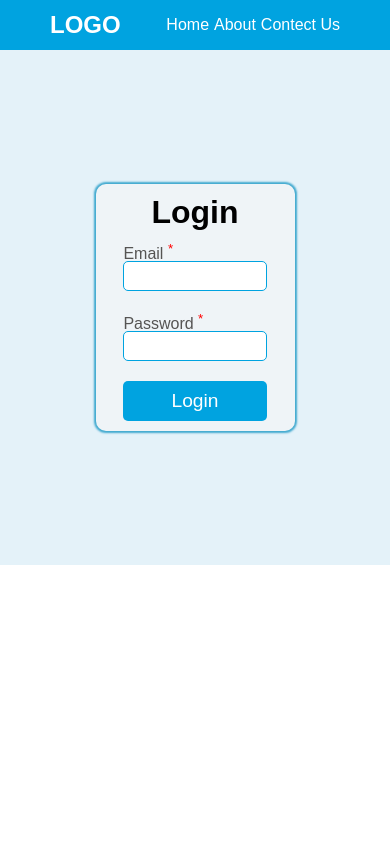
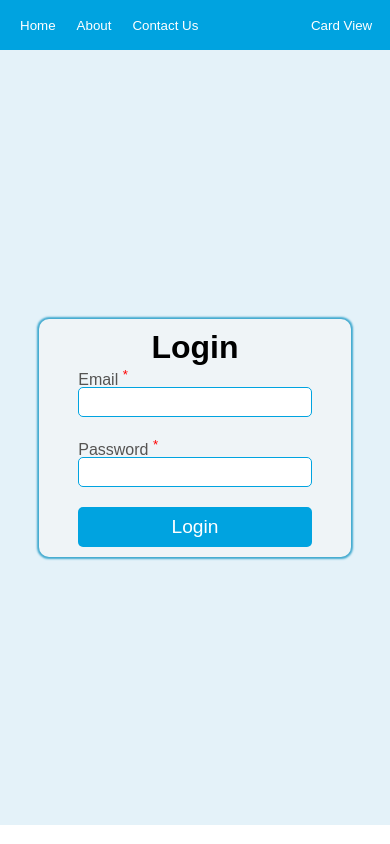
Before and after one commit to Ankur-sahu/coral-mango, a React (Create React App) app: page / in a window 390 px wide. Built offline with nearby package versions, Linux system fonts and the light colour scheme.

Commit message:
section 1 and 2 completed

```diff
--- a/src/App.js
+++ b/src/App.js
@@ -5,11 +5,14 @@ import Navbar from './layouts/Navbar';
 import Login from './components/login/Login';
 import Dashboard from './components/dashboard/Dashboard';
 import { ToastContainer } from 'react-toastify';
+import Context from './contexts/Context';
 
 
 function App() {
   return (
+
     <BrowserRouter>
+      <Context>
         <Navbar />
         <ToastContainer
           position="top-center"
@@ -19,6 +22,7 @@ function App() {
           <Route path='/dashboard' element={<Dashboard />} />
           <Route path='/*' element={<main><div className='display-row container'>Page Not Found</div></main>} />
         </Routes>
+      </Context>
     </BrowserRouter>
   );
 }
--- a/src/assets/css/App.css
+++ b/src/assets/css/App.css
@@ -14,14 +14,26 @@ nav{
   color: #fff;
   background-color: #00a3e0;
 }
-.logo{
+.left-menu{
 width: 20%;
-font-size: x-large;
-font-weight: 900;
 }
+.left-menu>ul{
+  list-style: none;
+}
+.left-menu>ul>li{
+  padding: 5px;
+  cursor: pointer;
+  border-radius: 5px;
+}
+
 .menu-items>div{
+  padding: 5px 2px;
   position: relative;
   cursor: pointer;
+  border-radius: 5px;
+}
+.left-menu>ul>li:hover,.menu-items>div:hover{
+  background-color: #0b769c;
 }
 .menu-items>div>img{
   width: 20px;
@@ -32,7 +44,7 @@ font-weight: 900;
 .menu-items>div>div{
   padding: 5px;
   position: absolute;
-  top: 20px;
+  top: 30px;
   color: black;
   background-color: #fff;
   border: 1px solid black;
@@ -58,12 +70,9 @@ font-weight: 900;
   justify-content: flex-end;
   gap: 5px;
 }
-.menu-items>ul{
-  list-style: none;
-}
 main{
   width: 100%;
-  height: 515px;
+  height: 575px;
   background-color: #e4f2f9;
 }
 .container{
@@ -126,7 +135,7 @@ form>button{
 .dashboard-page{
   width: 100%;
   padding: 50px;
-  border: 1px solid red;
+  /* border: 1px solid red; */
 }
 .dashboard{
   width: 100%;
@@ -146,6 +155,10 @@ form>button{
   color: #fff;
   border: none;
   border-radius: 5px;
+}
+.banner-container{
+  width: 100%;
+  height: 30px;
 }
 .banner{
   padding: 10px;
@@ -226,3 +239,132 @@ border: 1px solid #dddddd;
 .card-container>div>img{
   width: 30%;
 }
+@media (max-width:400px){
+  .display-row{
+    gap: 1px;
+  }
+  .display-col{
+    gap: 1px;
+  }
+  main{
+    min-height: 775px;
+  }
+  nav{
+    padding: 0px;
+  }
+  .left-menu{
+    width: 56%;
+    }
+  .left-menu>ul>li,.menu-items>div{
+    padding: 0;
+    font-size: smaller;
+  }
+  .left-menu>ul>li:hover,.menu-items>div:hover{
+    padding: 4px 0px;
+  }
+  .menu-items{
+    width: 42%;
+    padding: 0;
+  }
+  .menu-items>div>img{
+    display: none;
+  }
+  .menu-items>div>div{
+    left: -15px;
+  }
+  .container{
+    min-width: 80%;
+  }
+  .filter-tools{
+    padding: 5px;
+    font-size: smaller;
+  }
+  .filter-tools>div>button{
+    width: 40%;
+    padding: 0 2px;
+    /* border: 1px solid red; */
+  }
+  .filter-tools>div{
+    gap: 5px;
+  }
+  .banner-container{
+    font-size: smaller;
+    height: 20px;
+  }
+  .dashboard-page{
+    padding: 10px;
+  }
+  table{
+    width: 100%;
+  }
+  .card-container{
+    flex-direction: column;
+  }
+  .card-container>div{
+    width: 90%;
+    line-height: 16px;
+  }
+}
+@media (max-width:600px){
+  .display-row{
+    gap: 1px;
+  }
+  .display-col{
+    gap: 1px;
+  }
+  main{
+    min-height: 775px;
+  }
+  nav{
+    padding: 0px;
+  }
+  .left-menu{
+    width: 56%;
+    }
+  .left-menu>ul>li,.menu-items>div{
+    padding: 0px 10px;
+    font-size: smaller;
+  }
+  .left-menu>ul>li:hover,.menu-items>div:hover{
+    padding: 4px 0px;
+  }
+  .menu-items{
+    width: 42%;
+    padding: 0;
+  }
+  .menu-items>div>img{
+    display: none;
+  }
+  .menu-items>div>div{
+    left: -15px;
+  }
+  .container{
+    min-width: 80%;
+  }
+  .filter-tools{
+    padding: 5px;
+    font-size: smaller;
+  }
+  .filter-tools>div>button{
+    width: 40%;
+    padding: 0 2px;
+  }
+  .filter-tools>div{
+    gap: 5px;
+  }
+  .banner-container{
+    font-size: smaller;
+    height: 20px;
+  }
+  .dashboard-page{
+    padding: 10px;
+  }
+
+  .card-container{
+    flex-direction: column;
+  }
+  .card-container>div{
+    width: 90%;
+    line-height: 16px;
+  }
+}
--- a/src/components/common/Input.js
+++ b/src/components/common/Input.js
@@ -1,6 +1,6 @@
 import React from "react";
 
-const Input = ({ type, value, onChange, name, label, errMsg, required }) => {
+const Input = ({ type, value, onChange, name, label, errMsg, required, placeholder }) => {
     return (
         <>
             <div className="input-container">
@@ -14,6 +14,7 @@ const Input = ({ type, value, onChange, name, label, errMsg, required }) => {
                     id={name}
                     value={value}
                     onChange={onChange}
+                    placeholder={placeholder}
                 />
                 <div>{errMsg && <div className="error-msg">{errMsg}</div>}</div>
             </div>
--- a/src/components/dashboard/Dashboard.js
+++ b/src/components/dashboard/Dashboard.js
@@ -1,4 +1,4 @@
-import React, { useEffect, useState } from "react"
+import React, { useEffect, useState, useContext } from "react"
 import { getUserData } from "../../utils/auth/Auth"
 import axios from 'axios'
 import { useNavigate } from "react-router-dom"
@@ -8,30 +8,26 @@ import TableView from "../data_view/TableView";
 import CardView from "../data_view/CardView";
 import { shortIt } from "../../utils/short";
 import { searchIt } from "../../utils/search";
+import { tableContext } from "../../contexts/Context";
 
 const Dashboard = () => {
+    const {tableView} = useContext(tableContext);
     const [searchInput, setSearchInput] = useState("")
-    const [errMsg, setErrMsg] = useState("")
-    const [tableView, setTableView] = useState(true)
+    const [allData, setAllData] = useState([])
     const [user, setUser] = useState([])
-    const [filtered,setFiltered] = useState(false)
-    // Fetch user data from localStorage or state
-    // Example: const userData = JSON.parse(localStorage.getItem('login'));
+    // const [filtered, setFiltered] = useState(false)
     const navigate = useNavigate()
     const fetchData = async () => {
         const response = await axios("https://coralmango.com/api/react-test")
+        setAllData(response.data)
         setUser(response.data)
-        setFiltered(false)
+        // setFiltered(false)
     }
-    const searchData = ()=>{
-        setErrMsg("")
-        if(!searchInput){
-            setErrMsg("Input required!")
-            return
-        }
-        setUser(searchIt(user,searchInput))
-        setSearchInput("")
-        setFiltered(!filtered)
+    const searchData = (e) => {
+        setSearchInput(e.target.value)
+        setUser(searchIt(allData, e.target.value))
+        // setSearchInput("")
+        // setFiltered(!filtered)
     }
 
     useEffect(() => {
@@ -44,32 +40,29 @@ const Dashboard = () => {
         <>
             <main className="dashboard-page">
                 <div className="display-col dashboard">
-                <div className="switch">
-                        <div>Change View : <Button onClick={() => setTableView(!tableView)} >{tableView ? "Card View" : "Table View"}</Button></div>
-                        {filtered && <><div className="banner">
-                                    You are viewing filtered results!
-                                </div></>}
-                                <Button onClick={()=>fetchData()}>Clear filter</Button>
-                    </div>
                     <div className="filter-tools">
                         <div className="display-row filter-btns">
                             <div>Short By :</div>
-                            <Button onClick={()=>setUser(shortIt(user,"name"))}>Name</Button>
-                            <Button onClick={()=>setUser(shortIt(user,"age"))}>Age</Button>
+                            <Button onClick={() => setUser(shortIt(user, "name"))}>Name</Button>
+                            <Button onClick={() => setUser(shortIt(user, "age"))}>Age</Button>
                         </div>
                         <div>
                             <Input
                                 type="text"
-                                label="Search"
-                                onChange={(e) => setSearchInput(e.target.value)}
+                                onChange={(e) => searchData(e)}
                                 name="search"
                                 value={searchInput}
-                                errMsg={errMsg}
+                                placeholder="Search"
                             />
-                            <Button onClick={()=>searchData()}>Search</Button>
                         </div>
                     </div>
-
+                    <div className="banner-container display-row">
+                    {
+                        searchInput.length>0 && <><div className="banner">
+                            {user.length>0?"You are viewing filtered results!":"No record Found"}
+                        </div></>
+                        }
+                    </div>
                     <div className="display-row view-data">
                         {tableView ? <TableView data={user} /> : <CardView data={user} />}
                     </div>
--- /dev/null
+++ b/src/contexts/Context.js
@@ -0,0 +1,14 @@
+import { createContext, useState } from "react";
+
+export const tableContext = createContext(null);
+
+const Context = ({children}) => {
+    const [tableView, setTableView] = useState(true)
+    return (
+        <tableContext.Provider value={{tableView, setTableView }}>
+            {children}
+        </tableContext.Provider>
+    )
+}
+
+export default Context;
--- a/src/layouts/Navbar.js
+++ b/src/layouts/Navbar.js
@@ -1,14 +1,17 @@
-import React, { useState } from "react"
+import React, { useContext, useState } from "react"
 import { getUserData } from "../utils/auth/Auth"
 import { useNavigate } from "react-router-dom"
 import donwArrow from "../assets/images/downArrow.png"
+import Button from "../components/common/Button"
+import { tableContext } from "../contexts/Context"
 
 const Navbar = () => {
-    const navigate = useNavigate();
+  const navigate = useNavigate();
   const userData = getUserData();
   const [logoutBtn, setLogoutBtn] = useState(false);
+  const { tableView, setTableView } = useContext(tableContext);
   let name
-  if(userData){
+  if (userData) {
     name = userData.email.split('@');
   }
 
@@ -21,16 +24,17 @@ const Navbar = () => {
   return (
     <>
       <nav>
-        <div className="logo">LOGO</div>
-        <div className="menu-items">
+        <div className="left-menu">
           <ul className="display-row">
             <li>Home</li>
             <li>About</li>
-            <li>Contect Us</li>
+            <li>Contact Us</li>
 
-          </ul>
+          </ul></div>
+        <div className="menu-items">
+          <div onClick={() => setTableView(!tableView)} >{tableView ? "Card View" : "Table View"}</div>
           {userData && (
-            <div onClick={()=>setLogoutBtn(!logoutBtn)}>
+            <div onClick={() => setLogoutBtn(!logoutBtn)}>
               {name[0]} <img src={donwArrow} alt="Down Arrow" />
               {logoutBtn && <div onClick={logout}>Logout</div>}
             </div>
```
Also changed, not shown: src/components/common/menu.js (added). Lines whose indentation alone changed are shown as unchanged.
